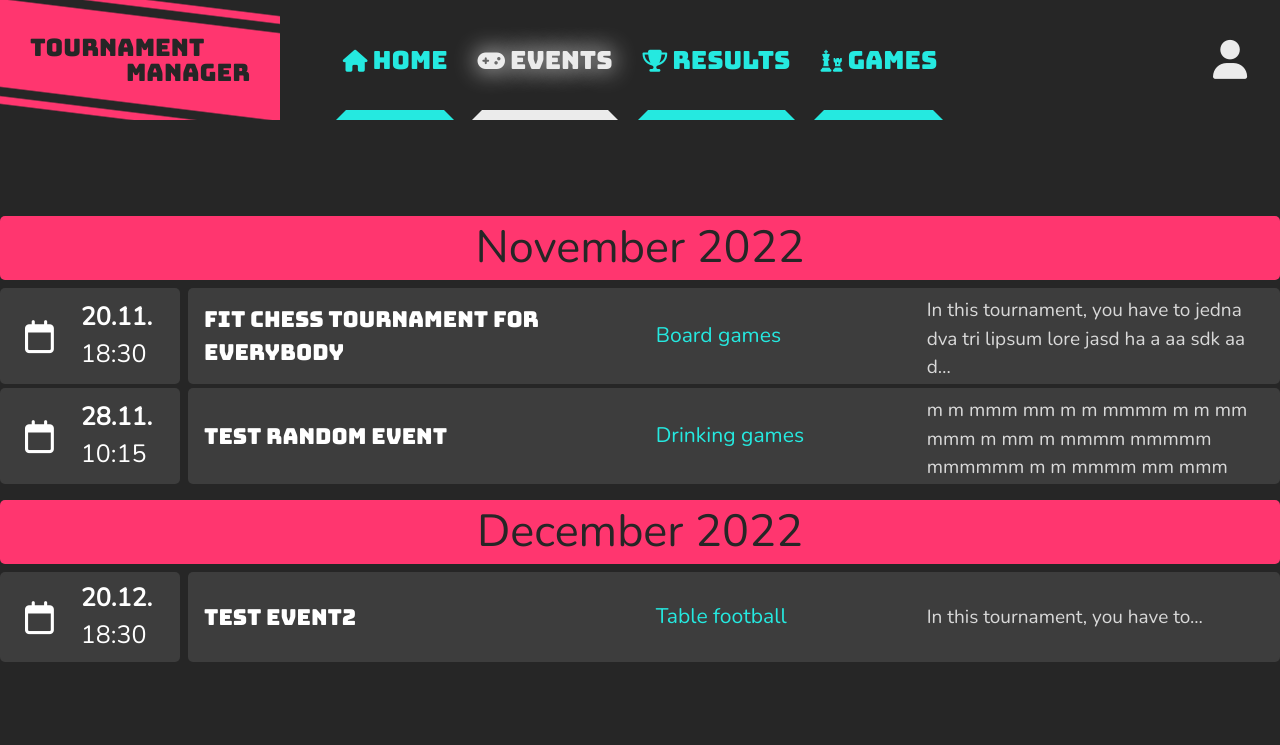
After one commit to Darbix/IIS-project, a Django app: page /events/ in a window 1280 px wide. The commit adds this page. Shown: the top 745 px of the page. Run offline with Django 4.2, Linux system fonts and the light colour scheme.

Commit message:
Seznam turnaju a jednotlive eventy

```diff
--- a/tournaments_project/main_app/models.py
+++ b/tournaments_project/main_app/models.py
@@ -21,7 +21,7 @@ class TournamentType(models.Model):
 class Tournament(models.Model):
     name = models.CharField(max_length=64)
     description = models.TextField(default='')
-    date = models.DateField()
+    date = models.DateTimeField()
     prize = models.CharField(max_length=64)
 
     type = models.ForeignKey(TournamentType, on_delete=models.CASCADE)
--- /dev/null
+++ b/tournaments_project/main_app/static/main_app/events.css
@@ -0,0 +1,63 @@
+#content{
+    min-height: 100%;
+    color: white;
+    padding: 80px 0;
+    max-width: 1600px;
+}
+.tournament-ref {
+    text-decoration: none;
+    color: inherit;
+    display: block;
+}
+.tournament-ref:hover{
+    color: inherit;
+}
+
+.tournament{
+    margin: 0;
+    min-height: 90px;
+}
+
+.tournament-ref:hover .box-left,
+.tournament-ref:hover .box-right{
+    background: var(--color-box-header);
+    transition: all 0.15s ease;
+}
+
+.tournament > .box-left{
+    font-size: 25px;
+    min-width: 180px;
+    padding: 0 25px 0 25px;
+    margin-right: 8px;
+    background: var(--color-box);
+    border-radius: 5px;
+}
+
+.tournament > .box-left i{
+    font-size: 33px;
+}
+
+.tournament-type{
+    color: var(--color1);
+}
+
+.box-right{
+    background: var(--color-box);
+    border-radius: 5px;
+}
+
+.tournament-title{
+    font-size: 22px;
+    font-family: var(--font1);
+}
+
+.tournament-description{
+    font-size: 19px;
+    opacity: 0.8;
+}
+
+.tournament-description p{
+    overflow: hidden;
+    /* If the block is under the title, constraint its height */
+    max-height: 80px;
+}
--- a/tournaments_project/main_app/static/main_app/user_profile.js
+++ b/tournaments_project/main_app/static/main_app/user_profile.js
@@ -20,7 +20,6 @@ function toggle_edit(btn_id, field_id, form_id, cancel_id, action){
         cancel.hidden = false;
     }
     else{
-        field.disabled = true;
         btn.classList.toggle("fa-pen-to-square")
         btn.classList.toggle("fa-check")
 
@@ -30,6 +29,8 @@ function toggle_edit(btn_id, field_id, form_id, cancel_id, action){
             form.submit();
         else
             form.reset();
+
+        field.disabled = true;
     }
 }
 
--- a/tournaments_project/main_app/templates/base.html
+++ b/tournaments_project/main_app/templates/base.html
@@ -1,4 +1,5 @@
 {% load static %}
+{% load tags %}
 <!DOCTYPE html>
 
 <html>
@@ -38,10 +39,10 @@
             {% comment %} Center navigation buttons {% endcomment %}
             <div class="collapse navbar-collapse" id="navigation">
                 <div class="navbar-nav mx-auto">
-                    <a class="nav-link active" href="/"><span class="fa fa-home"></span>Home</a>
-                    <a class="nav-link" href="#"><span class="fa fa-gamepad"></span>Events</a>
-                    <a class="nav-link" href="#"><span class="fa fa-trophy"></span>Leaderboard</a>
-                    <a class="nav-link" href="#"><span class="fa fa-chess"></span>Games</a>
+                    <a class="nav-link {% if request.path == "/" %}active{% endif %}" href="/"><span class="fa fa-home"></span>Home</a>
+                    <a class="nav-link {% if request.path|startswith:"/events" %}active{% endif %}" href="/events"><span class="fa fa-gamepad"></span>Events</a>
+                    <a class="nav-link {% if request.path|startswith:"/results" %}active{% endif %}" href="/results "><span class="fa fa-trophy"></span>Results</a>
+                    <a class="nav-link {% if request.path|startswith:"#" %}active{% endif %}" href="#"><span class="fa fa-chess"></span>Games</a>
                 </div>
                 <div id="navbar-right-gap">
                 </div>
@@ -62,11 +63,12 @@
             {% comment %} Right sidebar menu {% endcomment %}
             <div id="sidebar-menu">
                 <div id="sidebar-user">
-                    {% if request.session.user == None %}Welcome{% else %}{{ request.session.user.first_name }} {{ request.session.user.last_name }}{% endif %}
+                    {% if request.session.user == None %}Welcome{% else %}{{ request.session.user.first_name }}&nbsp;{{ request.session.user.last_name }}{% endif %}
                 </div>
                 <ul class="sidebar-nav">
                     {% if request.session.user != None %}
                         <li><a href="/user-profile/"><span class="fa fa-address-card"></span>Profile</a></li>
+                        <li><a href="/user-teams/"><span class="fa fa-people-group"></span>Teams</a></li>
                         <li><a href="#"><span class="fa fa-gear"></span>Settings</a></li>
                     {% endif %}
                     <li class="log-in-out">
--- /dev/null
+++ b/tournaments_project/main_app/templates/main_app/events.html
@@ -0,0 +1,58 @@
+{% extends 'base.html' %}
+
+{% load static %}
+{% load tags %}
+
+{% block head-extension %}
+    <link rel="stylesheet" href="{% static 'main_app/events.css' %}" />
+{% endblock %}
+
+{% block page-content %}
+
+    <div id="content" class="container">
+        {% comment %} Current month section {% endcomment %}
+        {% with month_n=0 %}
+        {% for event in events %}
+            {% comment %} If a month is not in the section, print new {% endcomment %}
+            {% if month_n != event.info.date.month %}
+                <h1 class="mt-3 mb-2">{{ event.info.date | date:"F" }} {{ event.info.date | date:"Y" }}</h1>
+                {% update_var event.info.date.month as month_n %}
+            {% endif %}
+
+            {% comment %} Tournament row {% endcomment %}
+            <form action="{% url 'event' event.info.id %}">
+                <a class="tournament-ref" onclick="this.parentElement.submit();">
+                    <div class="d-flex tournament mb-1">
+                        {% comment %} Left datetime information {% endcomment %}
+                        <div class=" d-flex box-left">
+                            <div class="d-flex align-items-center me-4">
+                                <i class="fa-regular fa-calendar"></i>
+                            </div>
+                            <div class="p-0 mx-auto d-flex align-items-center">
+                                <div>
+                                    <div class="fw-bold">{{ event.info.date | date:"d.m." }}</div>
+                                    <div>{{ event.info.date | date:"H:i" }}</div>
+                                </div>
+                            </div>
+                        </div>
+
+                        {% comment %} Title and description {% endcomment %}
+                        <div class="row w-100 m-0 ps-2 box-right">
+                            <div class="col-md-5 p-2 d-flex align-items-center tournament-title">
+                                {{ event.info.name }}
+                            </div>
+                            <div class="col-md-3 p-2 d-flex align-items-center tournament-type">
+                                {{ event.type }}
+                            </div>
+                            <div class="col-md-4 p-2 d-flex align-items-center tournament-description">
+                                <p class="m-0">{{ event.info.description | truncatechars:80 }}<p>
+                            </div>
+                        </div>
+                    </div>
+                </a>
+            </form>
+        {% endfor %}
+        {% endwith %}
+    </div>
+
+{% endblock %}
--- a/tournaments_project/main_app/templates/main_app/user_profile.html
+++ b/tournaments_project/main_app/templates/main_app/user_profile.html
@@ -61,7 +61,7 @@
                 <div class="form-group row mb-2 d-flex align-items-center">
                     <label for="birthday" class="col-sm-3 col-form-label text-start">Date of birth:</label>
                     <div class="col-sm-9">
-                      <input type="date" name="email" id="birthdate" value="">
+                      <input type="date" name="birthdate" id="birthdate" value="{{ request.session.user.birth_date }}">
                     </div>
                 </div>
 
--- /dev/null
+++ b/tournaments_project/main_app/templatetags/tags.py
@@ -0,0 +1,21 @@
+from django import template
+
+register = template.Library()
+
+# @register.filter
+# def keyvalue(dict, key):
+#     try:
+#         return dict[key]
+#     except KeyError:
+#         return key
+
+@register.simple_tag
+def update_var(value):
+    """ Update an existing template variable """
+    return value
+
+@register.filter()
+def startswith(text, starts):
+    if isinstance(text, str):
+        return text.startswith(starts)
+    return False
--- a/tournaments_project/main_app/urls.py
+++ b/tournaments_project/main_app/urls.py
@@ -1,6 +1,6 @@
 from django.urls import path
 # from . import views
-from .views import login_view, main_view, registration_view, profile_view, logout_view
+from .views import login_view, main_view, registration_view, profile_view, logout_view, events_view, event_view, teams_view
 
 urlpatterns = [
     path('', main_view.index, name='index'),
@@ -9,4 +9,10 @@ urlpatterns = [
     path('logout-user/', logout_view.LogoutUser.as_view(), name='logout_user'),
     path('user-profile/', profile_view.Profile.as_view(), name='user_profile'),
     path('upload-profile-img/', profile_view.ProfileImageUpload.as_view(), name='upload_user_image'),
+    path('user-teams/', teams_view.Teams.as_view(), name='user_teams'),
+
+    path('events/', events_view.Events.as_view(), name='events'),
+    path('events/<int:event_id>/', event_view.Event.as_view(), name='event'),
+    path('events/<int:event_id>/join/', event_view.Event.as_view(), name='join_tournament'),
+    path('events/<int:event_id>/unjoin/', event_view.EventUnjoin.as_view(), name='unjoin_tournament'),
 ]
--- /dev/null
+++ b/tournaments_project/main_app/views/events_view.py
@@ -0,0 +1,67 @@
+from django.views.generic import TemplateView
+from django.shortcuts import render
+from ..models import Tournament, TournamentType
+
+
+# from django.core.validators import validate_email
+# from django.core.exceptions import ValidationError
+
+from ..models import RegisteredUser
+from datetime import datetime
+
+class Events(TemplateView):
+    template_events_name = "main_app/events.html"
+
+    def get(self, request):
+        events = [
+            {
+                "info": Tournament(
+                    id=1,
+                    name="FIT chess tournament for everybody",
+                    description="In this tournament, you have to jedna dva tri lipsum lore jasd ha a aa sdk aa dva tri lipsum lore jasd ha a aa sdk ;a\
+                        a dva tri lipsum lore jasd ha a aa sdk ;a 4 5 6 8 a dva tri lipsum lore jasd ha a aa sdk a\
+                        dsadasd j j j j jiasd sad asdj apsdo hg a tri lipsum lore jasd ha a aa sdk a \
+                        a dva tri lipsum lore j",
+                    date=datetime.strptime("11/20/22 18:30:00", "%m/%d/%y %H:%M:%S"),
+                    prize="$100",
+                    type=None,#TournamentType(type="chess") id..,
+                    state=1,
+                    minimum_team_size=1,
+                    maximum_team_size=5
+                ),
+                "type": "Board games"
+            },
+            {
+                "info": Tournament(
+                    id=2,
+                    name="test random Event",
+                    description="m m mmm mm m m mmmm m m mm mmm m mm m mmmm mmmmm mmmmmm m m mmmm mm mmm mmm mm mm mmmmmmm mm mm .",
+                    date=datetime.strptime("11/28/22 10:15:00", "%m/%d/%y %H:%M:%S"),
+                    prize="$100",
+                    type=None,#TournamentType(type="chess") id..,
+                    state=1,
+                    minimum_team_size=1,
+                    maximum_team_size=5
+                ),
+                "type": "Drinking games"
+            },
+            {
+                "info": Tournament(
+                    id=3,
+                    name="test Event2",
+                    description="In this tournament, you have to...",
+                    date=datetime.strptime("12/20/22 18:30:00", "%m/%d/%y %H:%M:%S"),
+                    prize="$100",
+                    type=None,#TournamentType(type="chess") id..,
+                    state=1,
+                    minimum_team_size=1,
+                    maximum_team_size=5
+                ),
+                "type": "Table football"
+            }
+        ]
+        args = {
+            "events": events,
+        }
+
+        return render(request, self.template_events_name, args)
--- a/tournaments_project/main_app/views/main_view.py
+++ b/tournaments_project/main_app/views/main_view.py
@@ -13,6 +13,9 @@ def index(request):
     return HttpResponse(loader.get_template('main_app/index.html').render(args, request))
 
 
+def handler404(request, exception):
+    return HttpResponse(loader.get_template("page_not_found.html").render(None, request))
+
 # TODO Temp renders
 def register_todo(request):
    return HttpResponse(loader.get_template('main_app/register_user.html').render(None, request))
--- a/tournaments_project/tournaments_project/settings.py
+++ b/tournaments_project/tournaments_project/settings.py
@@ -33,7 +33,7 @@ MEDIA_URL = '/media/'
 SECRET_KEY = 'django-insecure-1)hqfusi^1%gpcvkrsigs@3pnyh#7@e9us57)+r^we2zvzp+pu'
 
 # SECURITY WARNING: don't run with debug turned on in production!
-DEBUG = True
+DEBUG = True # TODO False + add ALLOWED_HOSTS to show page_not_found when error 404
 
 ALLOWED_HOSTS = []
 
--- a/tournaments_project/tournaments_project/urls.py
+++ b/tournaments_project/tournaments_project/urls.py
@@ -15,7 +15,7 @@ Including another URLconf
 """
 # from django.contrib import admin
 from django.urls import path, include
-
+from django.conf.urls import handler404
 from django.conf.urls.static import static
 from django.conf import settings
 
@@ -24,3 +24,6 @@ urlpatterns = [
     path('admin/', include('admin_app.urls')),
     path('', include('main_app.urls')),
 ] + static(settings.MEDIA_URL, document_root=settings.MEDIA_ROOT)
+
+# Handle Page not found 404 error
+handler404 = 'main_app.views.main_view.handler404'
```
Also changed, not shown: tournaments_project/main_app/static/main_app/event.css (added, +154 -0 lines), tournaments_project/main_app/static/main_app/user_profile.css (+6 -13 lines), tournaments_project/main_app/templates/main_app/event.html (added, +155 -0 lines), tournaments_project/main_app/templates/main_app/user_teams.html (added, +14 -0 lines), tournaments_project/main_app/templates/page_not_found.html (added, +7 -0 lines), tournaments_project/main_app/views/event_view.py (added, +55 -0 lines), tournaments_project/main_app/views/teams_view.py (added, +14 -0 lines), tournaments_project/media/avatars/default.png.
